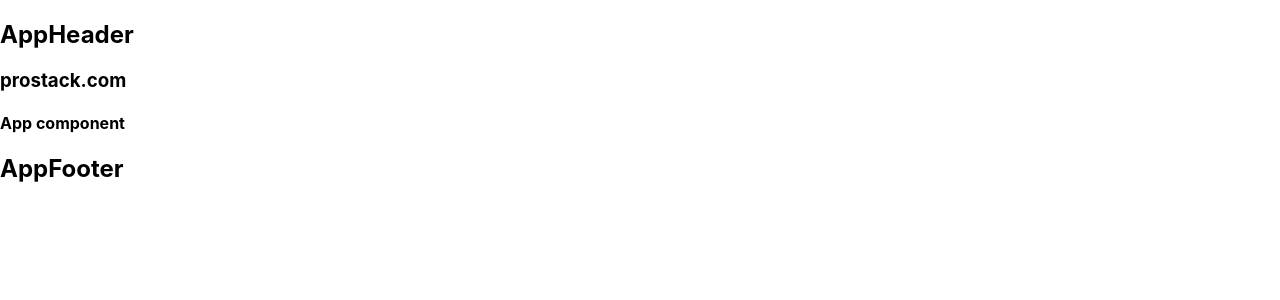
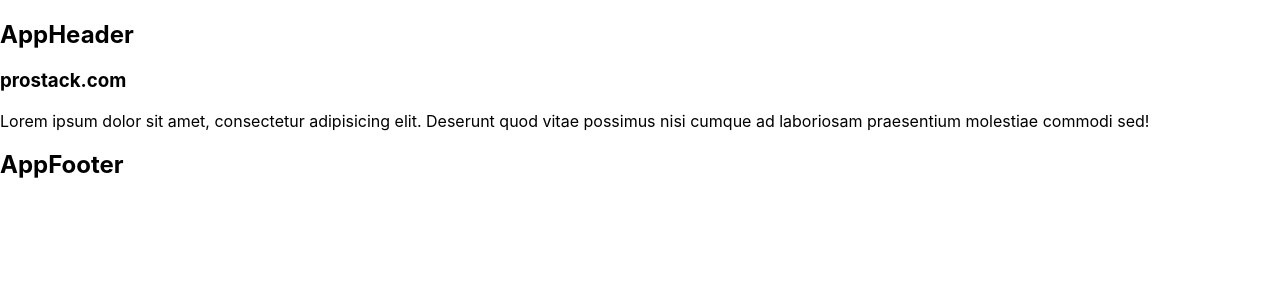
Before and after one commit to BijjamVijayReddy/Ecommerce-FE, a React (Create React App) app: page / in a window 1280 px wide. Shown: the top 300 px of the page. Built offline with nearby package versions, Linux system fonts and the light colour scheme.

Commit message:
some texted

```diff
--- a/src/App.js
+++ b/src/App.js
@@ -8,7 +8,9 @@ function App() {
     <div className='app'>
       <AppHeader />
       <h3>prostack.com</h3>
-      <h4>App component</h4>
+      <p>Lorem ipsum dolor sit amet, consectetur adipisicing elit.
+        Deserunt quod vitae possimus nisi cumque ad laboriosam praesentium molestiae
+        commodi sed!</p>
       <AppFooter />
     </div>
   );
```
